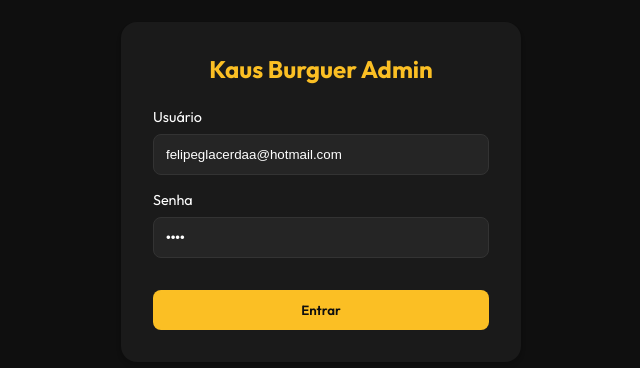
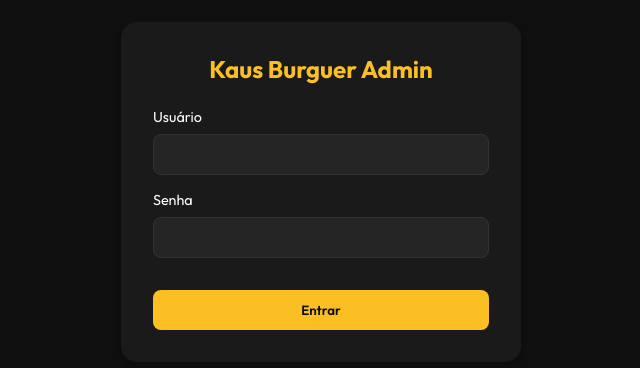
Before and after one commit to felipeglacerdaa-max/kaus-burguer, a React (Vite) app: page /login in a window 1280 px wide. Shown: the part 208-576 px from the top of the page, without its empty margins (319-959 px from the left). Built offline with nearby package versions, Linux system fonts and the light colour scheme; no server answers.

Commit message:
Update login

```diff
--- a/src/pages/Login.jsx
+++ b/src/pages/Login.jsx
@@ -3,8 +3,8 @@ import { useNavigate } from 'react-router-dom';
 import { useAuth } from '../context/AuthContext';
 
 const Login = () => {
-    const [email, setEmail] = useState('felipeglacerdaa@hotmail.com');
-    const [password, setPassword] = useState('kaus');
+    const [email, setEmail] = useState('');
+    const [password, setPassword] = useState('');
     const [error, setError] = useState('');
     const { login } = useAuth();
     const navigate = useNavigate();
```
